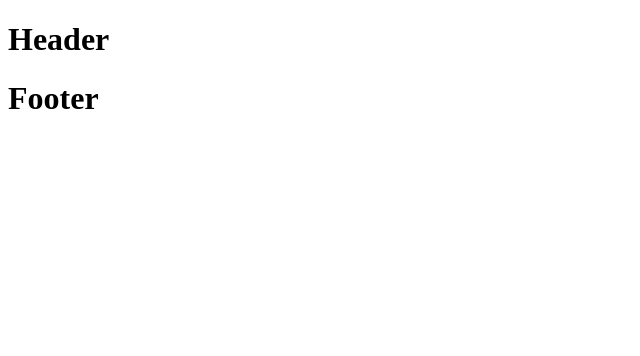
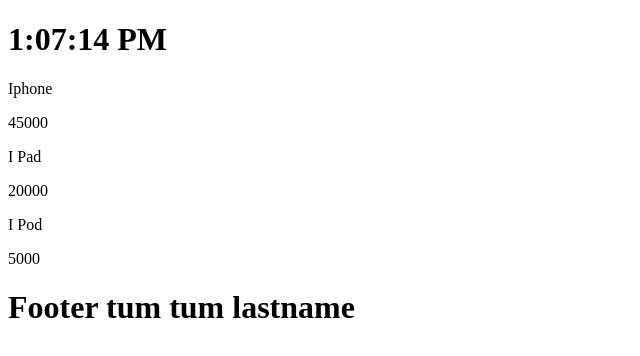
Before and after one commit to ByTum/learnReactTH, a React (Create React App) app in the folder client/: page / in a window 1280 px wide. Shown: the top 356 px of the page, without its empty margins (0-640 px from the left). Built offline with nearby package versions, Linux system fonts and the light colour scheme.

Commit message:
learn props and state

```diff
--- a/client/src/App.js
+++ b/client/src/App.js
@@ -1,11 +1,16 @@
+import React from "react";
 import Header from "./components/Header";
 import Footer from "./components/Footer";
+import ProductItem from "./components/product/ProductItem";
 
 function App() {
   return (
     <div className="App">
       <Header />
-      <Footer />
+      <ProductItem productName="Iphone" unitPrice="45000" />
+      <ProductItem productName="I Pad" unitPrice="20000" />
+      <ProductItem productName="I Pod" unitPrice="5000" />
+      <Footer firstname="tum" lastname="tum lastname" />
     </div>
   );
 }
--- a/client/src/components/Footer.js
+++ b/client/src/components/Footer.js
@@ -1,7 +1,15 @@
 import React from "react";
 
-const Footer = () => {
-  return <h1>Footer</h1>;
+const Footer = (props) => {
+  const { firstname, lastname } = props;
+
+  return (
+    <div>
+      <h1>
+        Footer {firstname} {lastname}
+      </h1>
+    </div>
+  );
 };
 
 export default Footer;
--- a/client/src/components/Header.js
+++ b/client/src/components/Header.js
@@ -1,7 +1,30 @@
-import React from "react";
+import React, { Component } from "react";
 
+/*
 const Header = () => {
   return <h1>Header</h1>;
 };
+export default Header;
+*/
+
+class Header extends Component {
+  constructor(props) {
+    super(props);
+    this.state = { date: new Date() };
+    setInterval(() => this.tick(), 1000);
+  }
+
+  tick() {
+    this.setState({ date: new Date() });
+  }
+
+  render() {
+    return (
+      <div>
+        <h1>{this.state.date.toLocaleTimeString()} </h1>
+      </div>
+    );
+  }
+}
 
 export default Header;
--- /dev/null
+++ b/client/src/components/product/ProductItem.js
@@ -0,0 +1,32 @@
+import React, { Component } from "react";
+
+/*
+const ProductItem = (props) => {
+  const { productName, unitPrice } = props;
+  return (
+    <div>
+      <p>{productName}</p>
+      <p>{unitPrice}</p>
+    </div>
+  );
+};
+export default ProductItem;
+*/
+
+class ProductItem extends Component {
+  constructor(props) {
+    super(props);
+    console.log("constructor" + props.productName);
+  }
+
+  render() {
+    const { productName, unitPrice } = this.props;
+    return (
+      <div>
+        <p>{productName}</p>
+        <p>{unitPrice}</p>
+      </div>
+    );
+  }
+}
+export default ProductItem;
```
